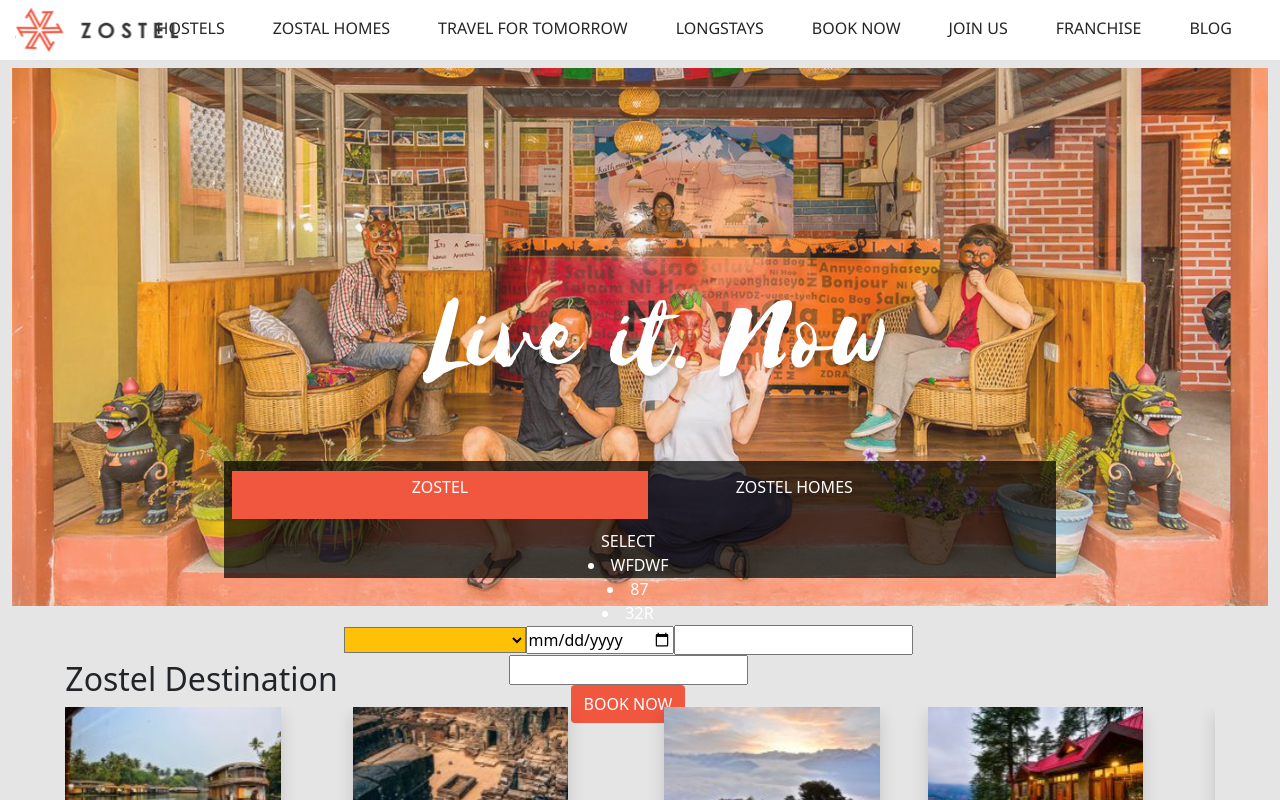
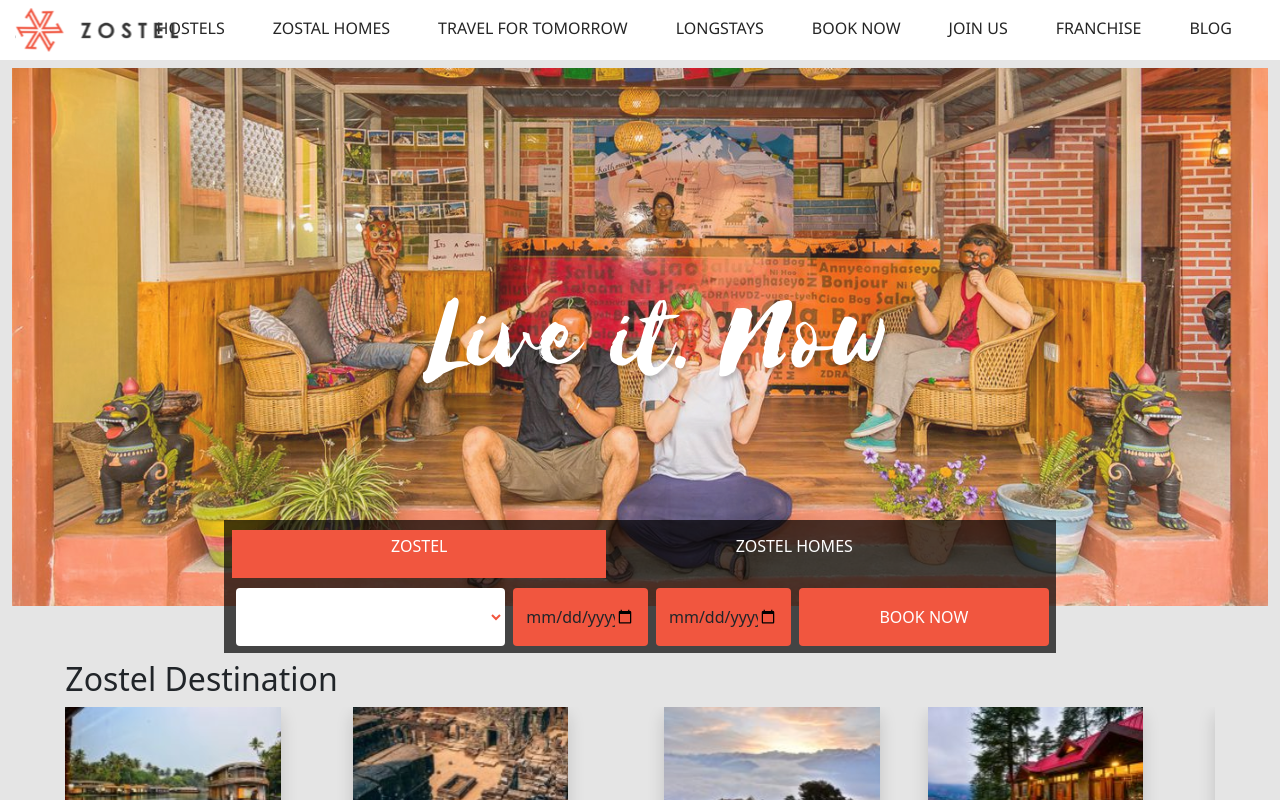
Before and after one commit to Syammed2429/zostel-clone, a React (Create React App) app: page / in a window 1280 px wide. Shown: the top 800 px of the page. Built offline with nearby package versions, Linux system fonts and the light colour scheme.

Commit message:
modified search bar

```diff
--- a/src/components/Home/Search/Search.jsx
+++ b/src/components/Home/Search/Search.jsx
@@ -20,7 +20,7 @@
 
     return (
         <>
-            <div className="background ">
+            <div className="background">
                 <div className="option1">
                     <p>Zostel</p>
                 </div>
@@ -30,8 +30,8 @@
                 </div>
 
 
-                <div className="row container text-center">
-                    <div className="col">
+                <div className="container ">
+                    <div className="d-flex gap-2">
 
                         {/* <div
                             className="row bg-secondary w-25"
@@ -57,18 +57,19 @@
                         </div> */}
 
 
-                        <div >{select}</div>
-                        <div
+                        {/* <div >{select}</div> */}
+                        {/* <div
                             onClick={() => {
                                 setSelect()
                             }}>
                             <li>wfdwf</li>
                             <li>87</li>
                             <li>32r</li>
-                        </div>
+                        </div> */}
 
                         <select
-                            className="bg-warning"
+                            style={{ color: "#F1563F" }}
+                            className="bg-warning bg-white py-3 col-4 btn"
                             onChange={(e) => setCities(e.target.value)}
                             value="Select Destionation">
                             {cities}
@@ -126,11 +127,18 @@
                             <option value="WAYANAD">WAYANAD</option>
                         </select>
 
+                        {/* <div> */}
 
-                        <input type="date" name="" id="" />
-                        <input type="text" name="" id="" />
-                        <input type="text" name="" id="" />
-                        <Button text="Book Now" />
+                        <input
+                            style={{ background: "#F1563F" }}
+                            className="py-3 btn  col-2" type="date" name="" id="" />
+                        <input
+                            style={{ background: "#F1563F" }}
+                            className="py-1 py-3 btn col-2" type="date" name="" id="" />
+                        <button
+                            style={{ background: "#F1563F" }}
+                            className="col-3 py-3 size btn text-uppercase text-white">Book Now</button>
+                        {/* </div> */}
                     </div>
                 </div>
 
--- a/src/components/Home/Search/search.css
+++ b/src/components/Home/Search/search.css
@@ -1,9 +1,11 @@
 .background {
   position: absolute;
-  height: 117px;
+  height: 133px;
+  width: 65%;
+  margin: auto;
   left: 224px;
   right: 224px;
-  top: 461px;
+  top: 65%;
   background: rgba(0, 0, 0, 0.7);
   color: #fff;
   text-transform: uppercase;
@@ -16,7 +18,7 @@
   align-items: center;
   padding: px 120px;
   position: absolute;
-  width: 50%;
+  width: 45%;
   height: 48px;
   left: 8px;
   right: 500px;
@@ -31,3 +33,7 @@
   align-items: center;
   margin: 0 10%;
 }
+
+.size {
+  width: 31%;
+}
--- a/src/components/Layout/Layout.jsx
+++ b/src/components/Layout/Layout.jsx
@@ -19,7 +19,7 @@
                 <Navbar />
                 <br></br>
                 <CoverPage />
-                <Search />
+                < Search />
                 <Destination />
                 <WhatsNew />
                 <ZostelHomes />
```
